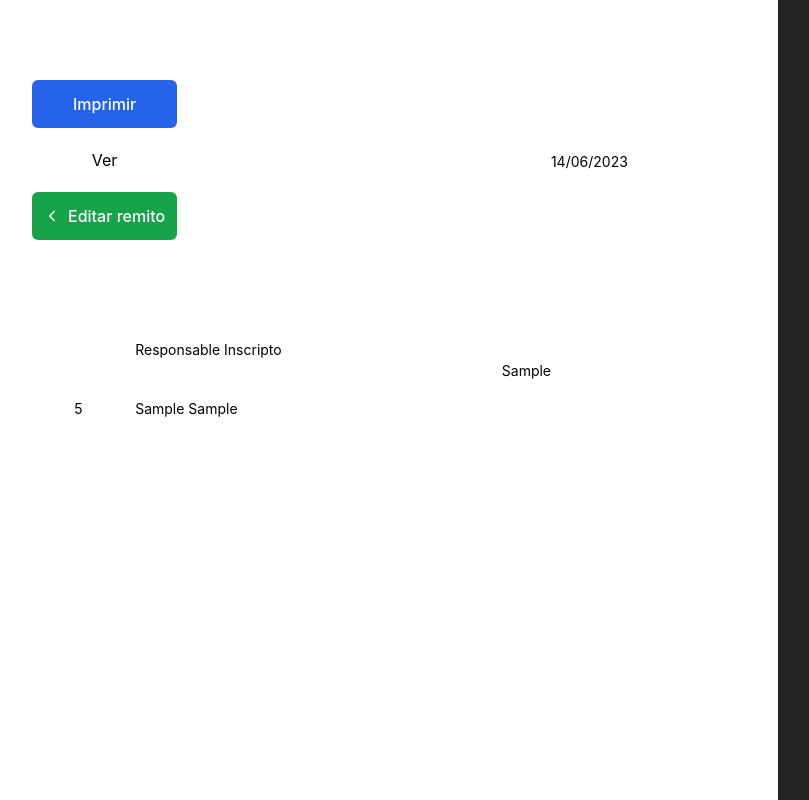
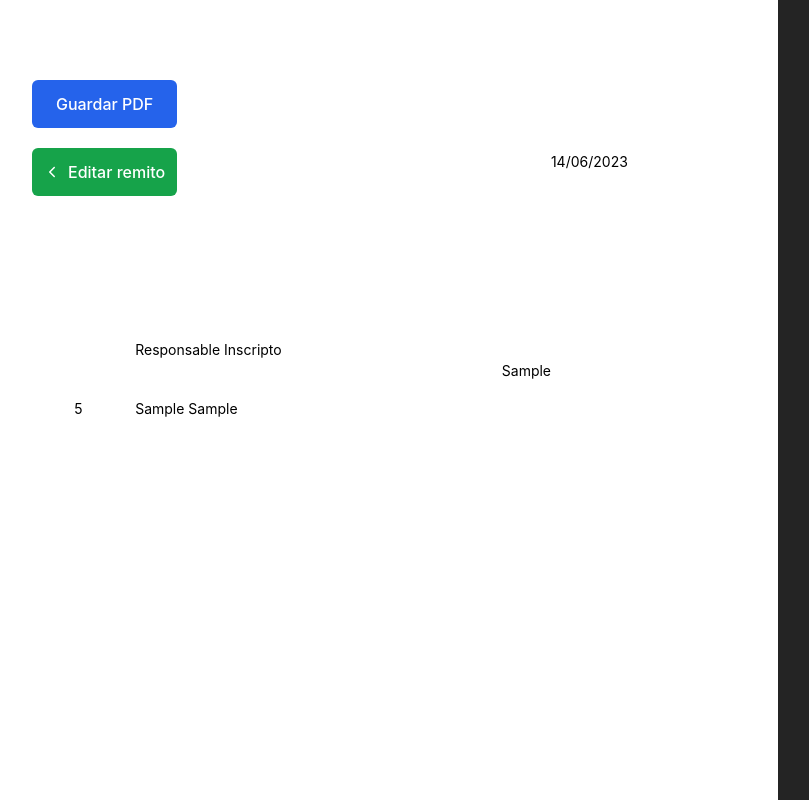
Before and after one commit to fmancilla00/Sistema-Remitos, a React (Vite) app: page /remitir in a window 1280 px wide. Both pictures are taken after typing "Sample", "Sample", "5", "Sample", "Sample", "5" into the empty fields and a click on the button "Confirmar Datos". Shown: the top 800 px of the page, without its empty margins (16-825 px from the left). Built offline with nearby package versions, Linux system fonts and the light colour scheme.

Commit message:
Guardar pdf :)

```diff
--- a/src/components/Encabezado.jsx
+++ b/src/components/Encabezado.jsx
@@ -23,7 +23,6 @@ export default function Encabezado({register, getValues, setValue, setInfoHead})
   }
 
   const handleUbi = (e) => {
-    console.log(e.target.value);
     setUbiIndex(e.target.value);
     setValue('head.ubiIndex', e.target.value)
   }
@@ -48,7 +47,6 @@ export default function Encabezado({register, getValues, setValue, setInfoHead})
   }, [])
 
 
-  console.log(ubiIndex);
 
   return (
     <div className=' container text-black flex flex-col justify-center items-center gap-4'>
--- a/src/components/Form.jsx
+++ b/src/components/Form.jsx
@@ -37,6 +37,7 @@ export default function Form({ setElementos}) {
     unregister(`${ident}.codigo`)
     unregister(`${ident}.descripcion`)
     unregister(`${ident}.cantidad`)
+    unregister(`${ident}.precio`)
     setMaterials(newMats);
 
   }
@@ -44,7 +45,6 @@ export default function Form({ setElementos}) {
 
   const verForm = data => {
     data.head.data = infoHead;
-    console.log(data);
     setDatos(data);
     setImprimir(true);
   }
@@ -85,7 +85,7 @@ export default function Form({ setElementos}) {
             <div className=''>{
               parseFloat(total).toLocaleString('es-AR', { style: 'currency', currency: 'ARS' })
             }</div>
-            <button type='submit' className=' bg-slate-600 text-white font-normal p-3  mt-5 rounded-sm' >Confirmar Datos</button>
+            <button type='submit' className=' bg-slate-600 text-white font-normal p-3  mt-5 rounded-sm hover:bg-slate-700 transition' >Confirmar Datos</button>
               </form>
         </div>
 
--- a/src/components/Material.jsx
+++ b/src/components/Material.jsx
@@ -49,8 +49,6 @@ export default function Material({ident, handleDelete, reg, setValue, getValues,
     const precio = getValues(`${ident}.precio`)
     const cantidad = getValues(`${ident}.cantidad`)
     const newTotal = total - totalItem
-    console.log(precio);
-    console.log(cantidad);
     if (precio && cantidad) {
       const newTotalItem = Number(precio) * Number(cantidad)
       setTotalItem(newTotalItem);
@@ -60,7 +58,6 @@ export default function Material({ident, handleDelete, reg, setValue, getValues,
 
   const verSubmit = e => {
     e.preventDefault();
-    console.log(e);
   }
 
 
--- a/src/components/Printable.jsx
+++ b/src/components/Printable.jsx
@@ -10,18 +10,20 @@ import jsPDF from 'jspdf';
 import { saveAs } from 'file-saver';
 
 export default function Printable({ datos, setImprimir }) {
-  const dataArray = Object.keys(datos).slice(1);
   const { head } = datos;
   const { data, ubiIndex } = head;
 
-  const [fecha, setFecha] = useState(' ')
+  const [fecha, setFecha] = useState(' ');
+  const [guardado, setGuardado] = useState(false);
+  const [dataArray, setDataArray] = useState([]);
+
+
+  useEffect(() => {
+    setDataArray(Object.keys(datos).slice(1))
+  },[datos])
 
   const generarPDF = (head) => {
     let doc = new jsPDF();
-    const dataArray = Object.keys(datos).slice(1);
-    // Agregar contenido al documento
-    console.log(head);
-    const ubiIndex = head.ubiIndex;
     doc.setFontSize(14);
     doc.text('Razon Social: ' + head.data.razon, 10, 20)
     doc.text('OC: ' + head.OC, 10, 30)
@@ -31,10 +33,12 @@ export default function Printable({ datos, setImprimir }) {
     doc.setFontSize(11);
     doc.text(moment(head.fecha, 'YYYY-MM-DD').format('DD/MM/YYYY'), 150, 30 )
     for (let i = 0; i < dataArray.length; i++) {
-      doc.text(datos[dataArray[i]].cantidad, 10, 70 + (i * 10))
+      if (datos[dataArray[i]]) {
+        doc.text(datos[dataArray[i]].cantidad, 10, 70 + (i * 10))
       doc.text(datos[dataArray[i]].codigo, 25, 70 + (i * 10))
       doc.text(datos[dataArray[i]].descripcion, 55, 70 + (i * 10))
       doc.text(datos[dataArray[i]].precio, 170, 70 + (i*10))
+      }
     }
 
     // Convertir el documento a Blob
@@ -46,6 +50,7 @@ export default function Printable({ datos, setImprimir }) {
     setFecha(fechaArgentina);
   },[])
 
+  console.log(datos);
   const compRef = useRef();
 
   return (
@@ -53,8 +58,15 @@ export default function Printable({ datos, setImprimir }) {
 
       <div id='caja' className='CONT'>
         <div className='flex flex-col gap-5 absolute left-12 top-20 text-white z-40' >
-          <ReactToPrint  trigger={() => <button className='p-3 rounded-md big font-medium hover:bg-blue-800 bg-blue-600 transition'>Imprimir</button>} content={() => compRef.current} />
-          <button className='text-black' onClick={() => {generarPDF(head, ubiIndex, datos)}}>Ver</button>
+          {!guardado
+            ?
+            <button className='p-3 rounded-md big font-medium hover:bg-blue-800 bg-blue-600'
+              onClick={() => { generarPDF(head, ubiIndex, datos); setGuardado(true) }}>
+              Guardar PDF
+            </button>
+            :
+            <ReactToPrint  trigger={() => <button className='p-3 rounded-md big font-medium hover:bg-blue-800 bg-blue-600 transition'>Imprimir</button>} content={() => compRef.current} />
+          }
           <button type='button' className=' flex items-center justify-center gap-2 p-3 rounded-md big font-medium  hover:bg-green-800 bg-green-600 transition' onClick={ () => setImprimir(false)}> <IoIosArrowBack className=' inline'/> Editar remito</button>
         </div>
         <div className='Sheet2' ref={compRef}>
```
